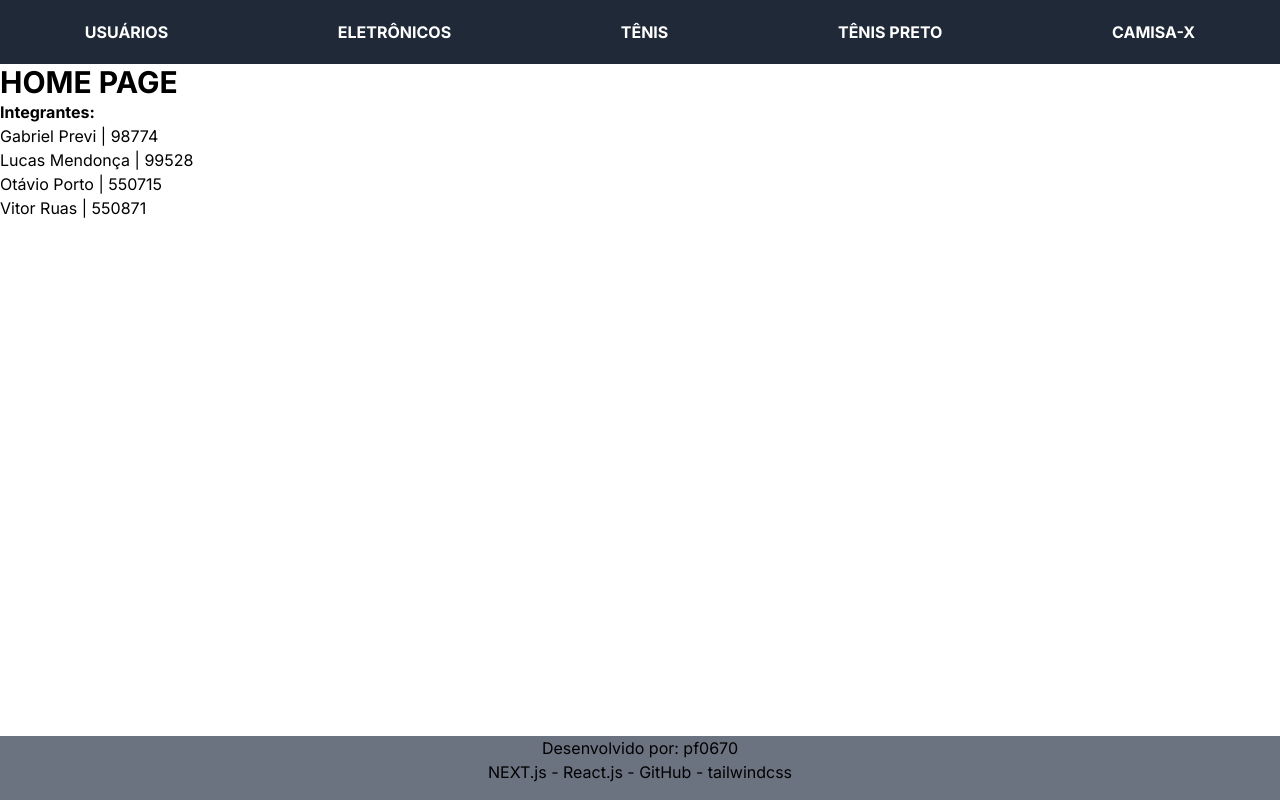
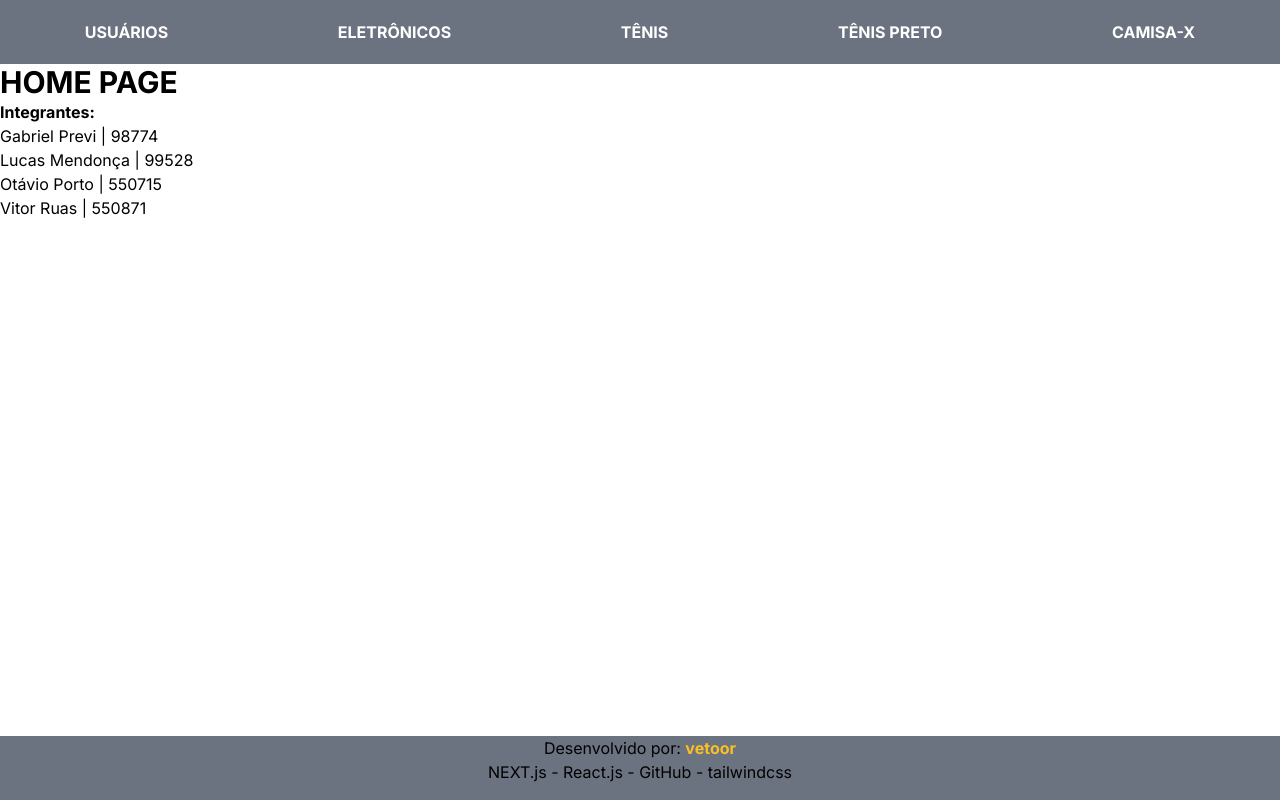
Before and after one commit to vruas/cp6-ex3, a Next.js app: page / in a window 1280 px wide. Built offline with nearby package versions, Linux system fonts and the light colour scheme.

Commit message:
alterando cabeçalho e rodape

```diff
--- a/src/components/Cabecalho/Cabecalho.jsx
+++ b/src/components/Cabecalho/Cabecalho.jsx
@@ -2,7 +2,7 @@ import Link from "next/link";
 
 export default function Cabecalho() {
   return (
-        <header className="bg-gray-800 text-white h-16">
+        <header className="bg-gray-500 text-white h-16">
           <nav className="flex flex-row justify-around">
             <Link className="link-cabecalho" href="/consumo/users-all-view">USUÁRIOS</Link>
             <Link className="link-cabecalho" href="/consumo/eletro-view">ELETRÔNICOS</Link>
--- a/src/components/Rodape/Rodape.jsx
+++ b/src/components/Rodape/Rodape.jsx
@@ -4,7 +4,7 @@ export default function Rodape() {
   return (
     <footer className="rodape">
         <div>
-            <p>Desenvolvido por: <span>pf0670</span></p>
+            <p>Desenvolvido por: <span className='text-amber-400 font-bold'>vetoor</span></p>
             <p>NEXT.js - React.js - GitHub - tailwindcss</p>
         </div>
     </footer>
```
